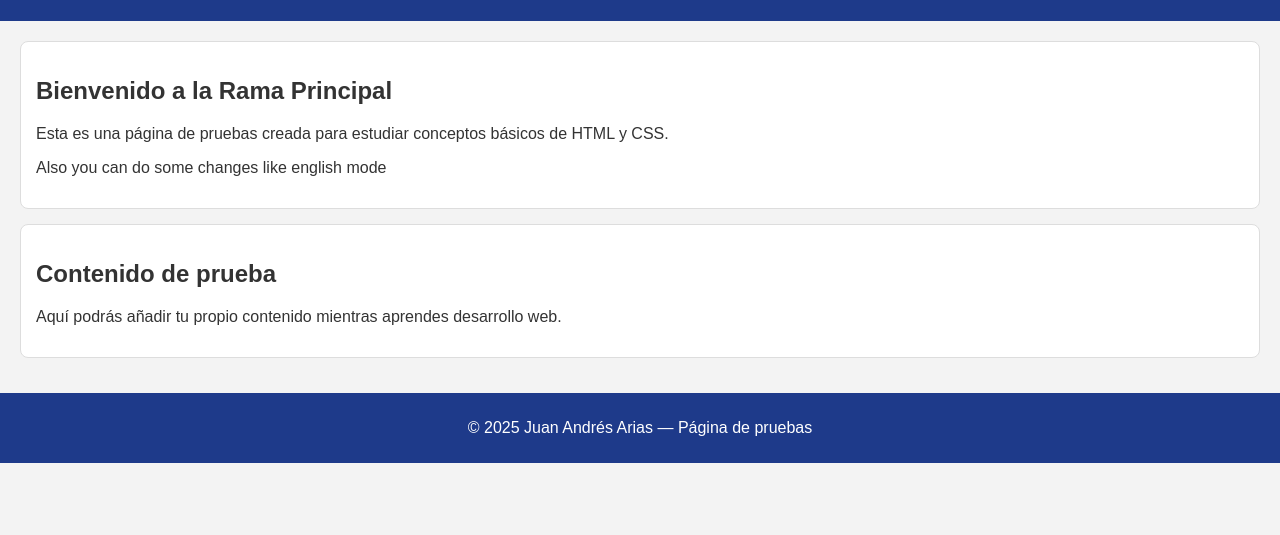
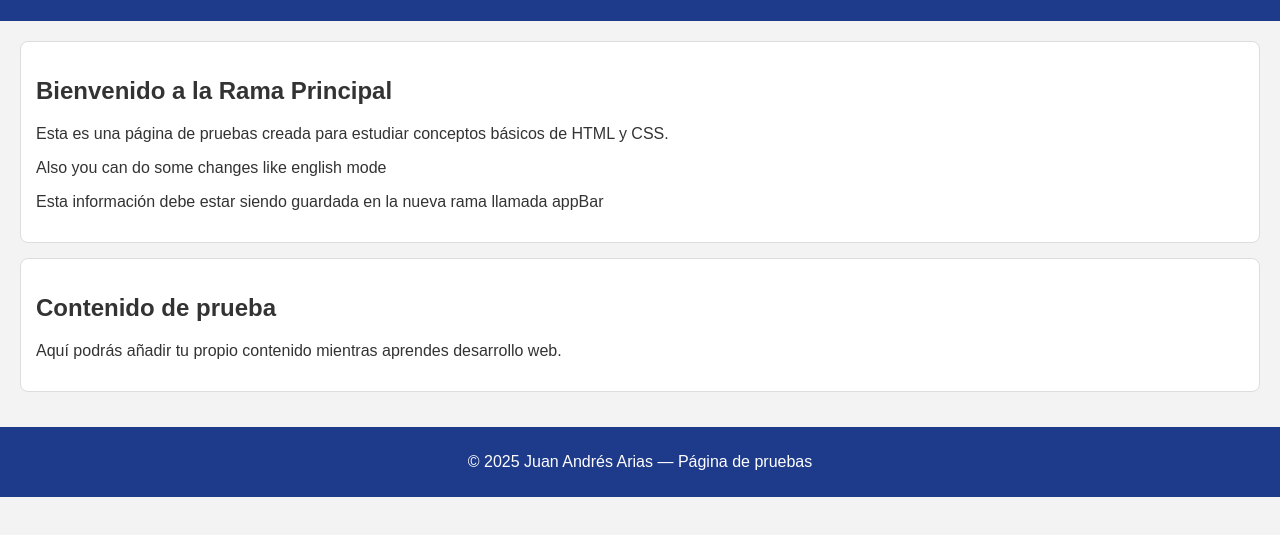
Before and after one commit to juanandresariasutp/Pagina_-Pruebas, a plain HTML site: page index.html in a window 1280 px wide. Shown: the part 99-634 px from the top of the page. Drawn offline with Linux system fonts and the light colour scheme.

Commit message:
Cambios en appBar

```diff
--- a/index.html
+++ b/index.html
@@ -17,6 +17,7 @@
             <h2>Bienvenido a la Rama Principal</h2>
             <p>Esta es una página de pruebas creada para estudiar conceptos básicos de HTML y CSS.</p>
             <p>Also you can do some changes like english mode</p>
+            <p>Esta información debe estar siendo guardada en la nueva rama llamada appBar</p>
         </section>
 
         <section class="contenido">
```
